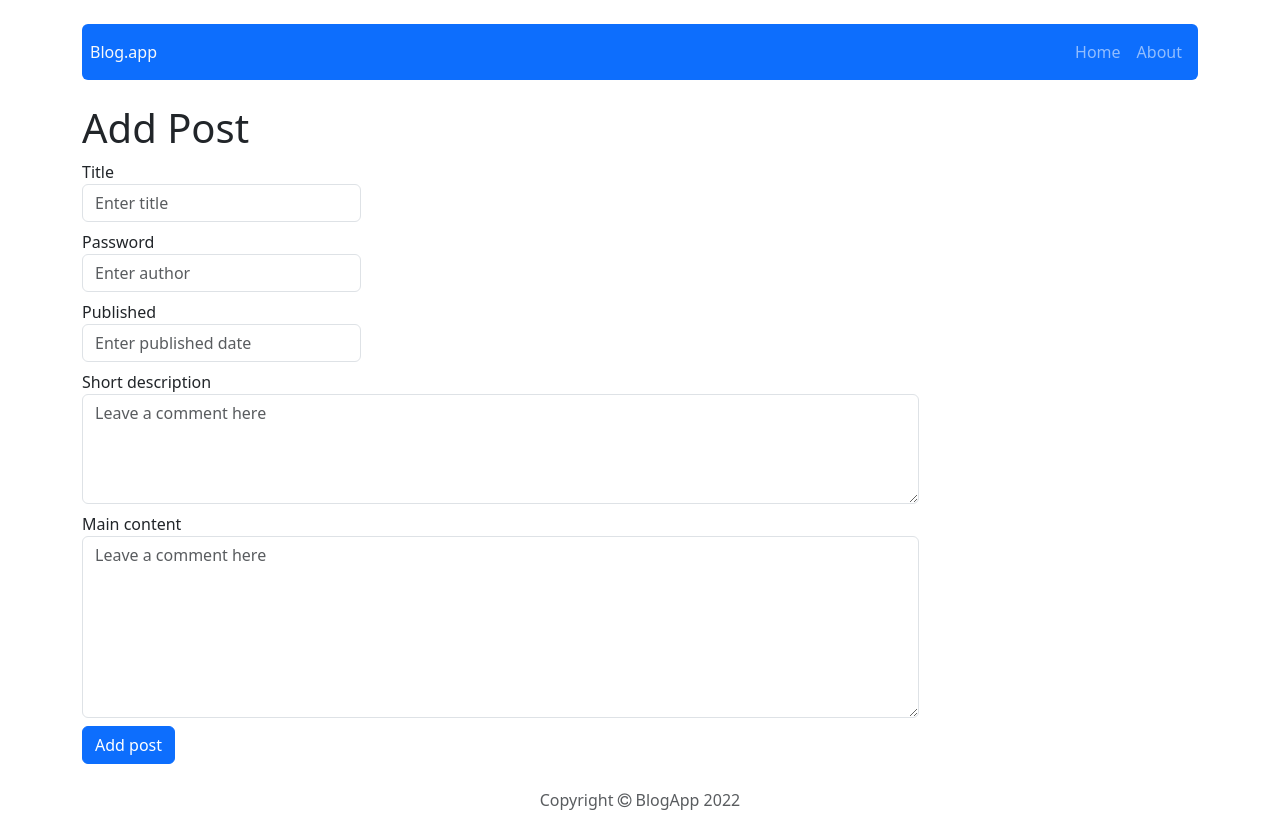
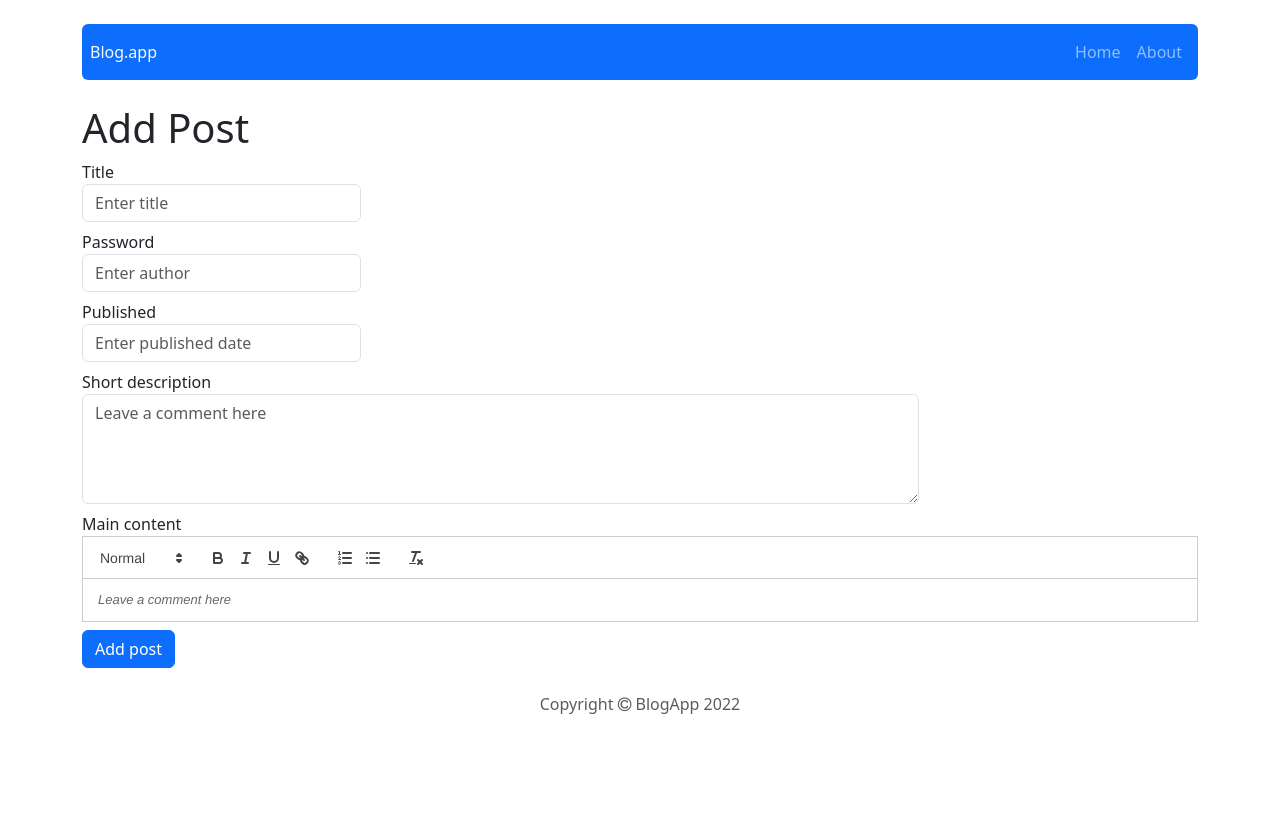
Before and after one commit to iiimoood/react-blog, a React (Create React App) app: page /post/add in a window 1280 px wide. After the commit the page ends 800 px from the top, so only its background shows below. Built offline with nearby package versions, Linux system fonts and the light colour scheme.

Commit message:
Use react-quill in project

```diff
--- a/src/components/features/PostForm.js
+++ b/src/components/features/PostForm.js
@@ -1,5 +1,13 @@
 import PropTypes from 'prop-types';
-import { useState } from 'react';
+import React, { useState } from 'react';
+import ReactQuill from 'react-quill';
+import 'react-quill/dist/quill.snow.css';
+
+function MyComponent() {
+  const [value, setValue] = useState('');
+
+  return <ReactQuill theme="snow" value={value} onChange={setValue} />;
+}
 
 const PostForm = ({ action, actionText, ...props }) => {
   const [title, setTitle] = useState(props.title || '');
@@ -64,14 +72,11 @@
       </div>
       <div className="form-group mb-2">
         <label>Main content</label>
-        <textarea
-          type="text"
-          className="form-control w-75"
-          id="mainContent"
+        <ReactQuill
+          theme="snow"
           placeholder="Leave a comment here"
-          rows="7"
-          onChange={(e) => setMainContent(e.target.value)}
           value={mainContent}
+          onChange={setMainContent}
         />
       </div>
       <button type="submit" className="btn btn-primary">
--- a/src/components/pages/Post.js
+++ b/src/components/pages/Post.js
@@ -34,6 +34,7 @@
             {post.publishedDate}
           </p>
           <p>{post.shortDescription}</p>
+          <p dangerouslySetInnerHTML={{ __html: post.content }} />
         </div>
         <div>
           <Link to={'/post/edit/' + post.id}>
```
